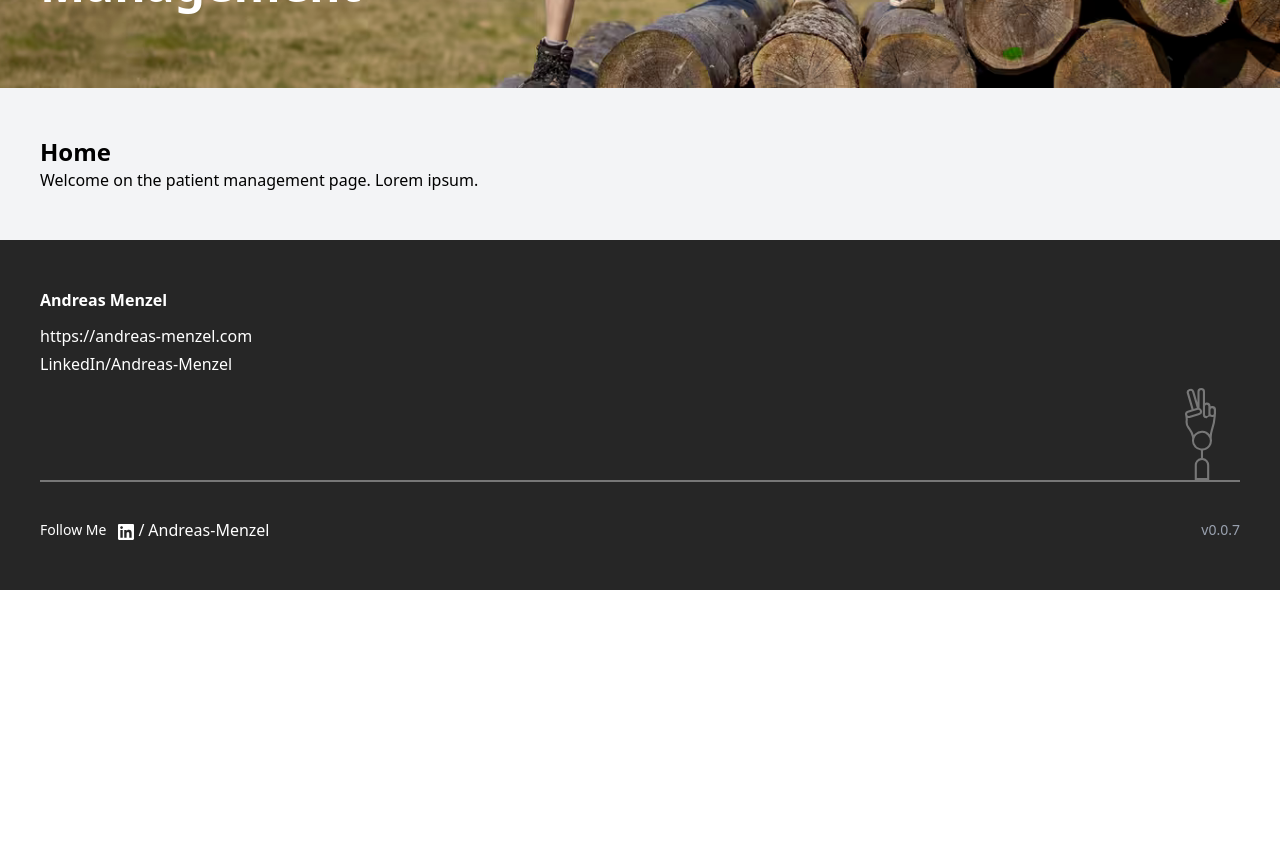
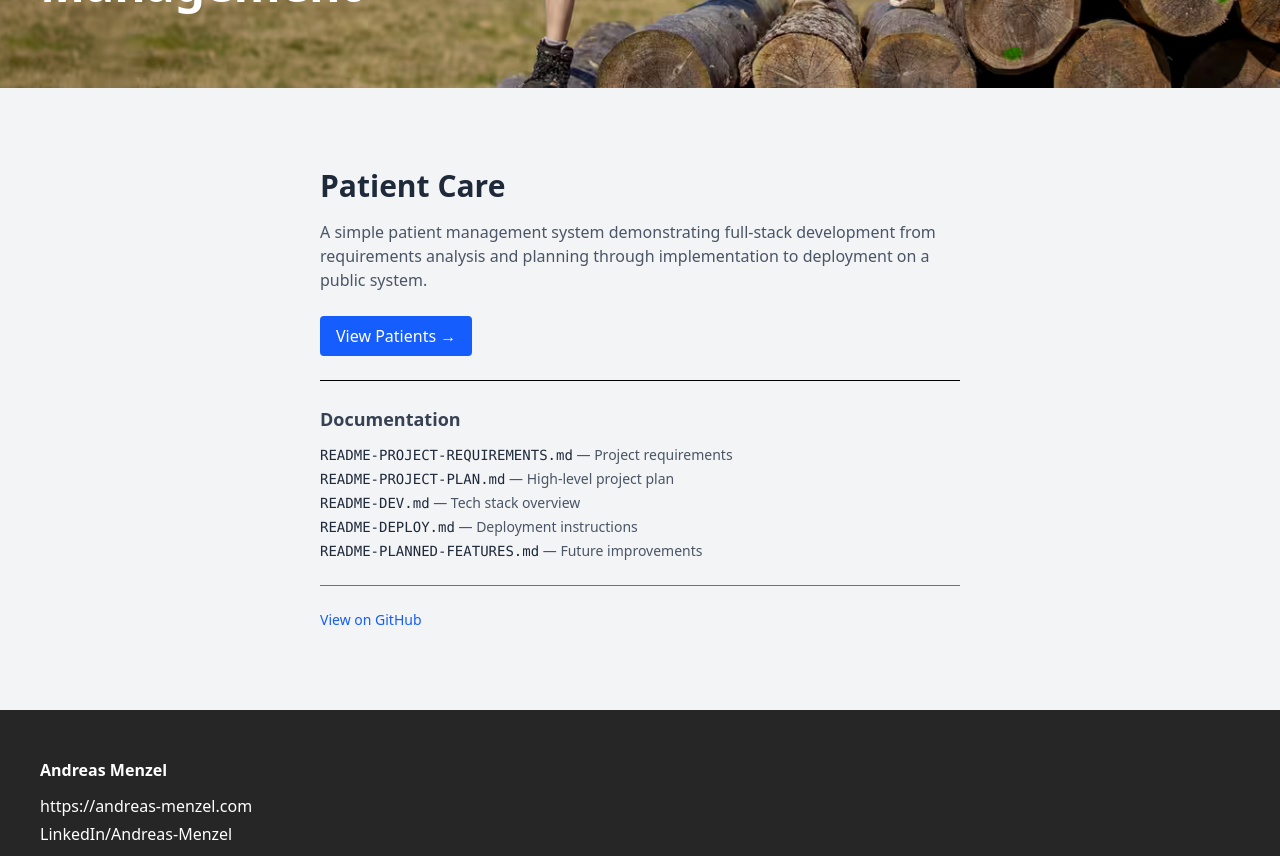
Before and after one commit to Andreas-Menzel/application-patient-care, a Vue app in the folder frontend/: page / in a window 1280 px wide. Shown: the part 600-1456 px from the top of the page. Before the commit the page ends 1190 px from the top, so only its background shows below. Built offline with nearby package versions, Linux system fonts and the light colour scheme; what @tanstack/vue-query, @ts-rest/vue-query would draw is missing.

Commit message:
feat: add basic content to home page
Resovles: #12

```diff
--- a/frontend/src/components/pages/HomeView.vue
+++ b/frontend/src/components/pages/HomeView.vue
@@ -1,15 +1,53 @@
 <script setup lang="ts">
-
+const readmeFiles = [
+  { name: 'README-PROJECT-REQUIREMENTS.md', desc: 'Project requirements' },
+  { name: 'README-PROJECT-PLAN.md', desc: 'High-level project plan' },
+  { name: 'README-DEV.md', desc: 'Tech stack overview' },
+  { name: 'README-DEPLOY.md', desc: 'Deployment instructions' },
+  { name: 'README-PLANNED-FEATURES.md', desc: 'Future improvements' },
+]
 </script>
 
 <template>
-<div class="max-w-300 mx-auto">
-  <h1 class="text-2xl font-bold">Home</h1>
+  <div class="max-w-2xl mx-auto py-8 px-4">
+    <h1 class="text-3xl font-bold text-gray-800 mb-4">Patient Care</h1>
 
-  <p>Welcome on the patient management page. Lorem ipsum.</p>
-</div>
+    <p class="text-gray-600 mb-6">
+      A simple patient management system demonstrating full-stack development
+      from requirements analysis and planning through implementation to
+      deployment on a public system.
+    </p>
+
+    <div class="mb-6">
+      <RouterLink
+        to="/patients"
+        class="inline-block bg-blue-600 text-white px-4 py-2 rounded hover:bg-blue-700"
+      >
+        View Patients →
+      </RouterLink>
+    </div>
+
+    <div class="border-t pt-6">
+      <h2 class="text-lg font-semibold text-gray-700 mb-3">Documentation</h2>
+      <ul class="space-y-1 text-sm text-gray-600">
+        <li v-for="file in readmeFiles" :key="file.name">
+          <span class="font-mono text-gray-800">{{ file.name }}</span>
+          — {{ file.desc }}
+        </li>
+      </ul>
+    </div>
+
+    <div class="border-t pt-6 mt-6 text-sm text-gray-500">
+      <a
+        href="https://github.com/andreasrieger/application-patient-care"
+        target="_blank"
+        class="text-blue-600 hover:underline"
+      >
+        View on GitHub
+      </a>
+    </div>
+  </div>
 </template>
 
 <style scoped>
-
 </style>
```
